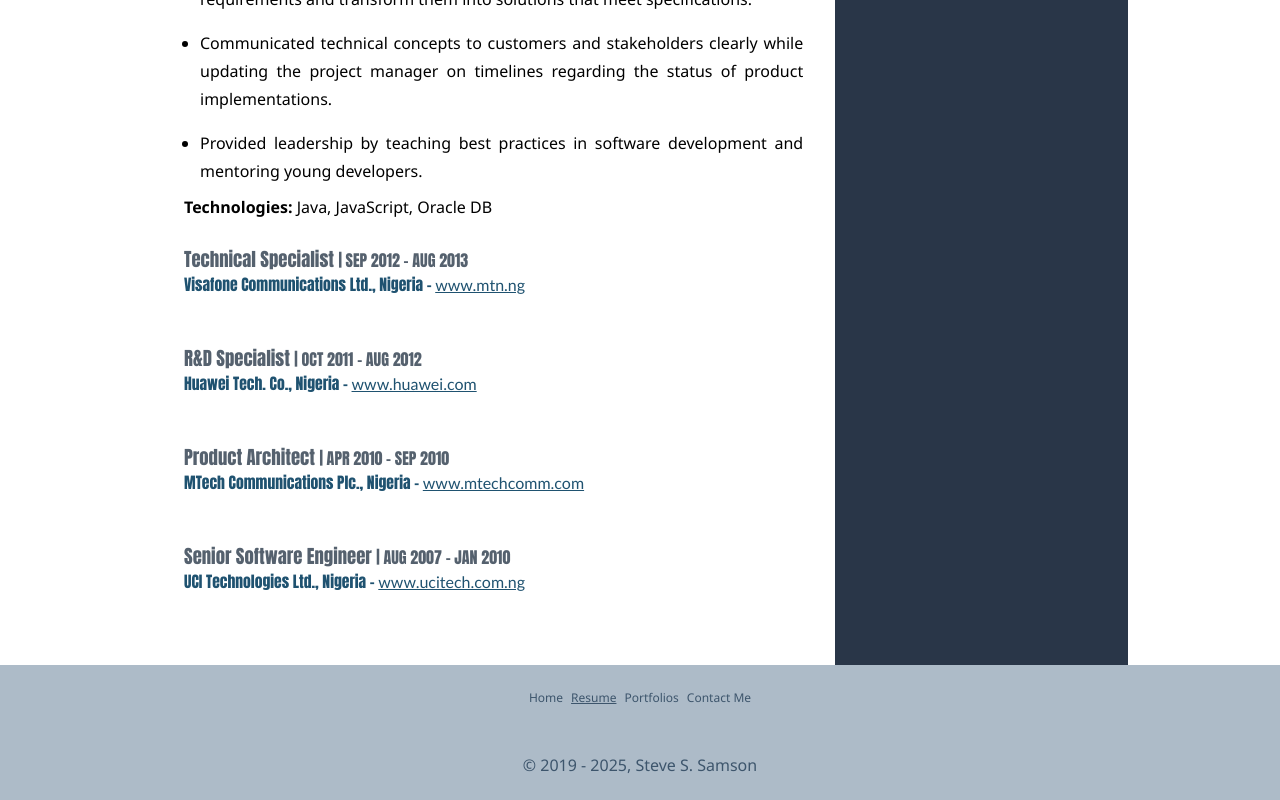
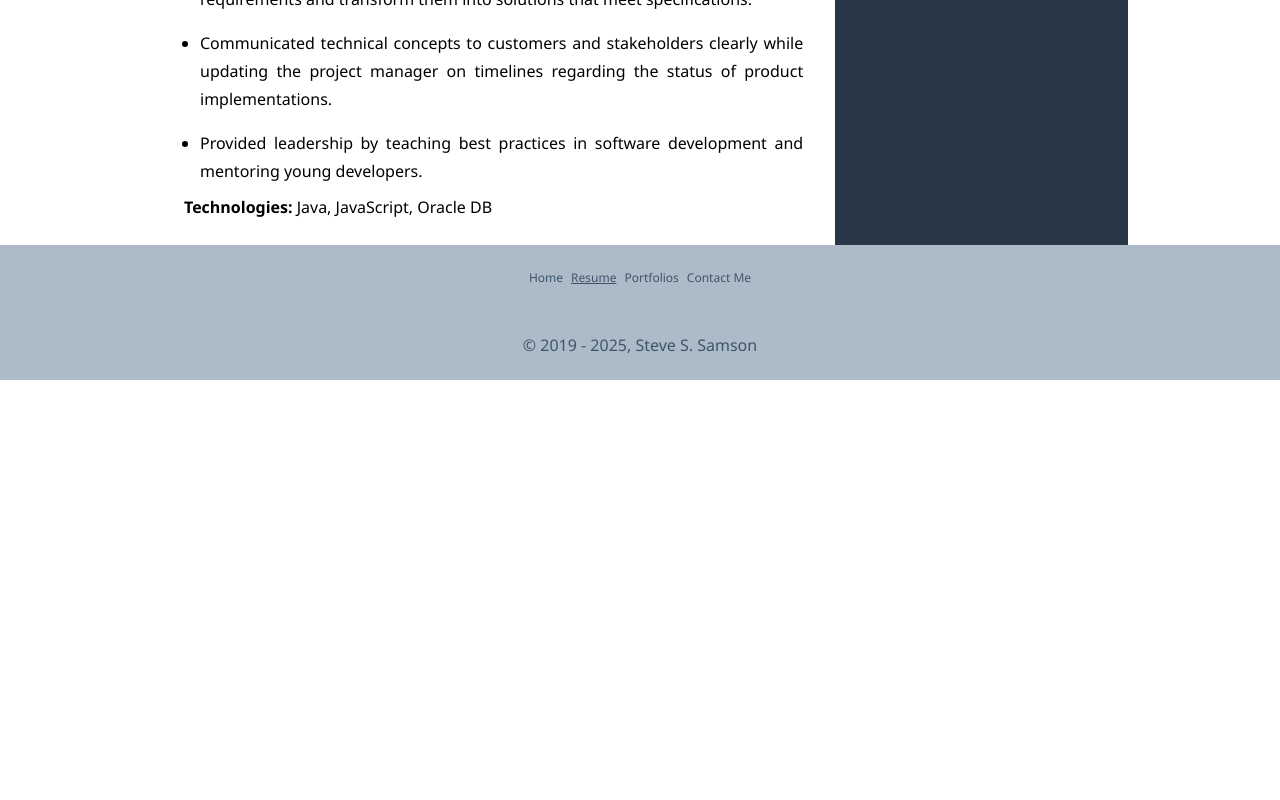
Before and after one commit to steveesamson/home, a SvelteKit app: page /resume in a window 1280 px wide. Shown: the part 2350-3150 px from the top of the page. After the commit the page ends 2730 px from the top, so only its background shows below. Built offline with nearby package versions, Linux system fonts and the light colour scheme.

Commit message:
remove staled experiences

```diff
--- a/src/routes/resume/+page.svelte
+++ b/src/routes/resume/+page.svelte
@@ -155,7 +155,7 @@
 					</li>
 				</ul>
 			</article>
-			<article class="experience one-liner">
+			<!-- <article class="experience one-liner">
 				<h3>
 					Technical Specialist <em>| SEP 2012 – AUG 2013</em><small
 						>Visafone Communications Ltd., Nigeria - <a href="http://www.mtn.ng" target="_blank"
@@ -191,7 +191,7 @@
 						></small
 					>
 				</h3>
-			</article>
+			</article> -->
 		</section>
 	</main>
 	<aside>
```
